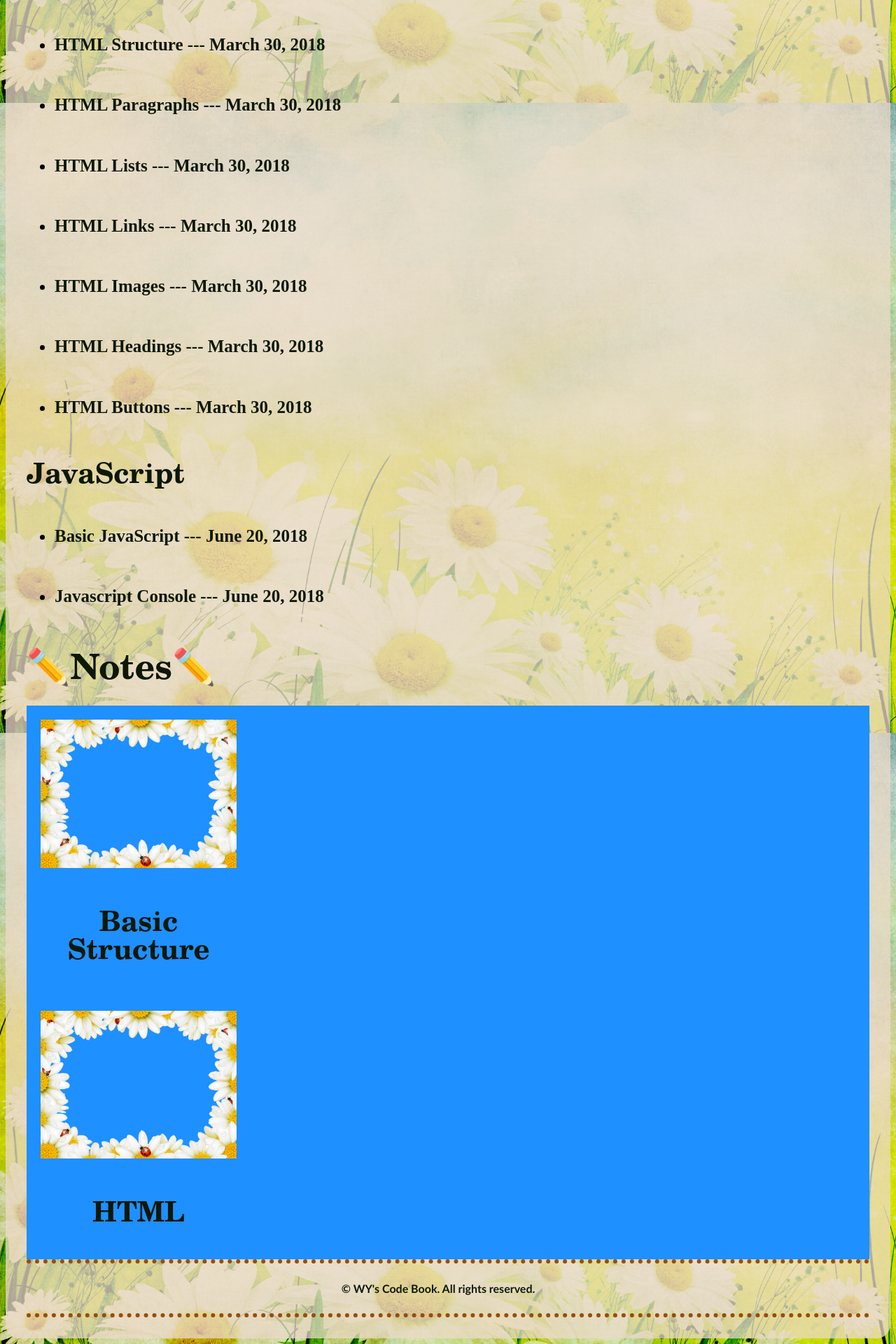
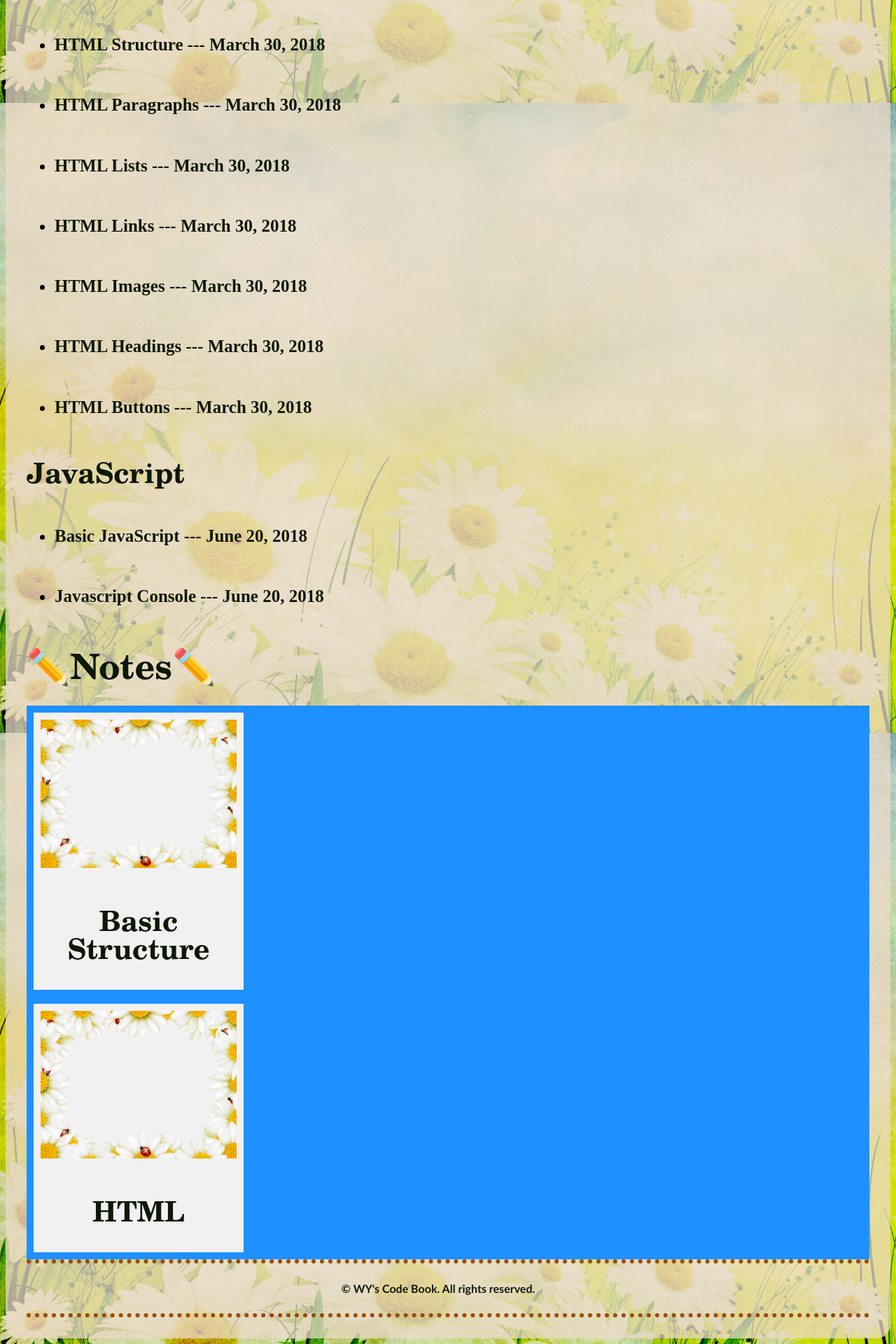
Before and after one commit to WYCodeBook/WYCodeBook.github.io, a Jekyll site: the page built from note/index.html, in a window 1280 px wide. Shown: the part 753-2673 px from the top of the page at 70% size. Built offline with Jekyll 4.4.1, drawn with Linux system fonts in a browser that asks for light colours; some web fonts are replaced.

Commit message:
banner img

```diff
--- a/css/style.css
+++ b/css/style.css
@@ -166,7 +166,7 @@ blockquote {
 }
 
 .banner div {
-  background-color: {{#f1f1f1}};
+  background-color: #f1f1f1;
   width: 300px;
   margin: 10px;
   text-align: center;
```
